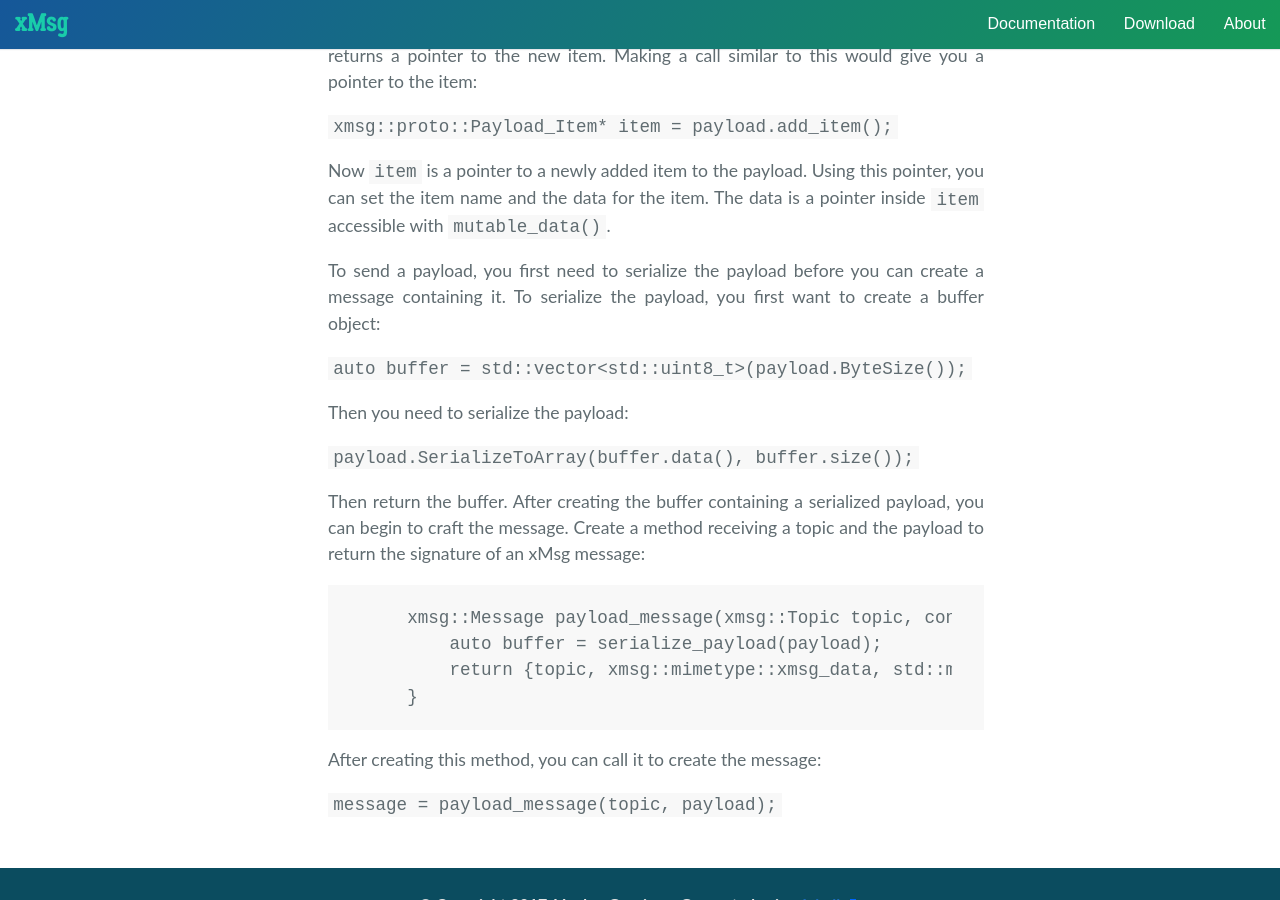
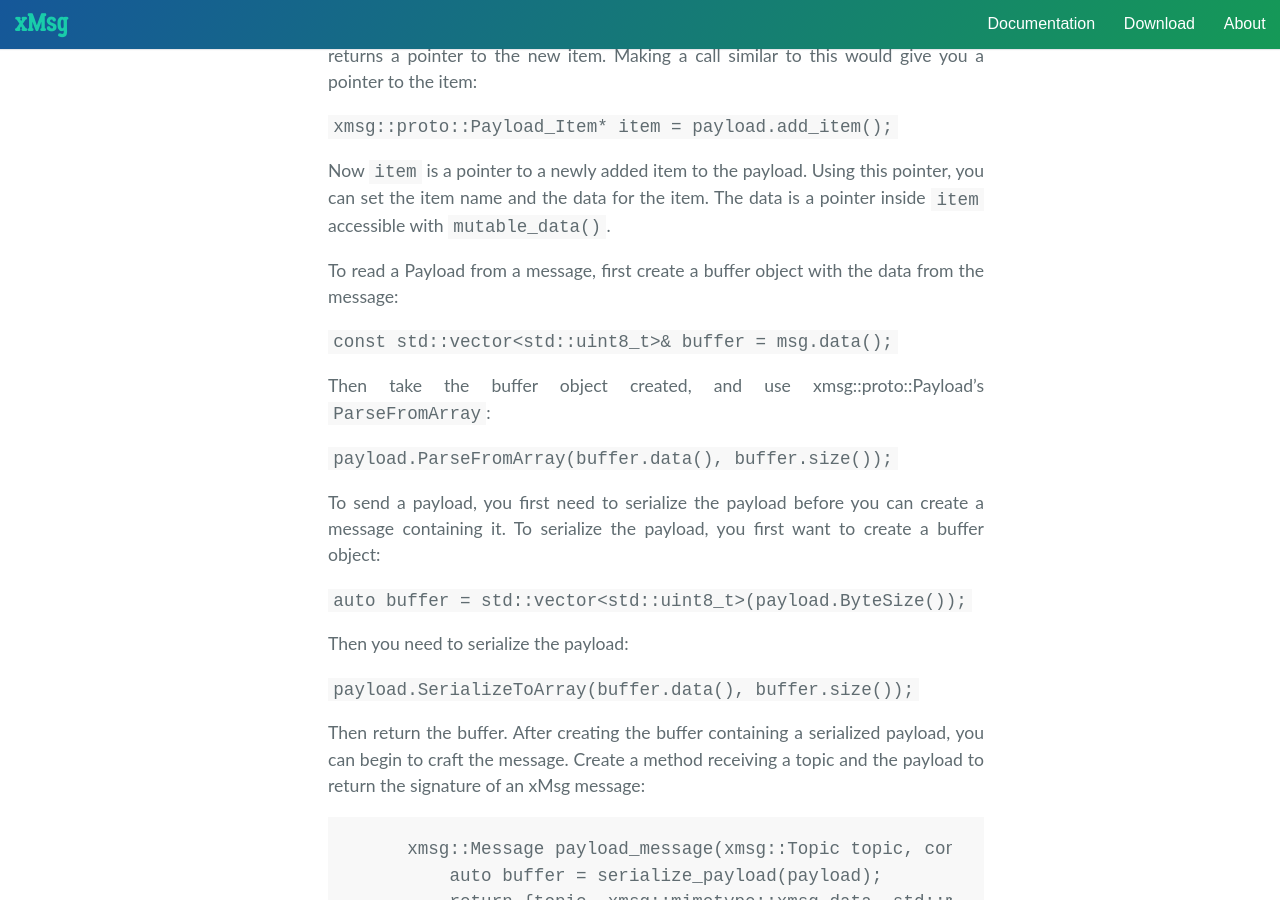
Before and after one commit to JeffersonLab/xmsg-docs, a Jekyll site: the page built from docs/tutorials/cpp.md, in a window 1280 px wide and 900 px high, scrolled down 2094 px. Built offline with Jekyll 4.4.1, drawn with Linux system fonts in a browser that asks for light colours; nearby versions of some CDN libraries.

Commit message:
update cpp tutorial page

```diff
--- a/docs/tutorials/cpp.md
+++ b/docs/tutorials/cpp.md
@@ -101,6 +101,17 @@ Now `item` is a pointer to a newly added item to the payload. Using this pointer
 you can set the item name and the data for the item. The data is a pointer inside
 `item` accessible with `mutable_data()`.
 
+To read a Payload from a message, first create a buffer object with the data from
+the message:
+
+  `const std::vector<std::uint8_t>& buffer = msg.data();`
+
+
+Then take the buffer object created, and use xmsg::proto::Payload's `ParseFromArray`:
+
+  `payload.ParseFromArray(buffer.data(), buffer.size());`
+
+
 To send a payload, you first need to serialize the payload before you can create
 a message containing it. To serialize the payload, you first want to create a buffer
 object:
```
